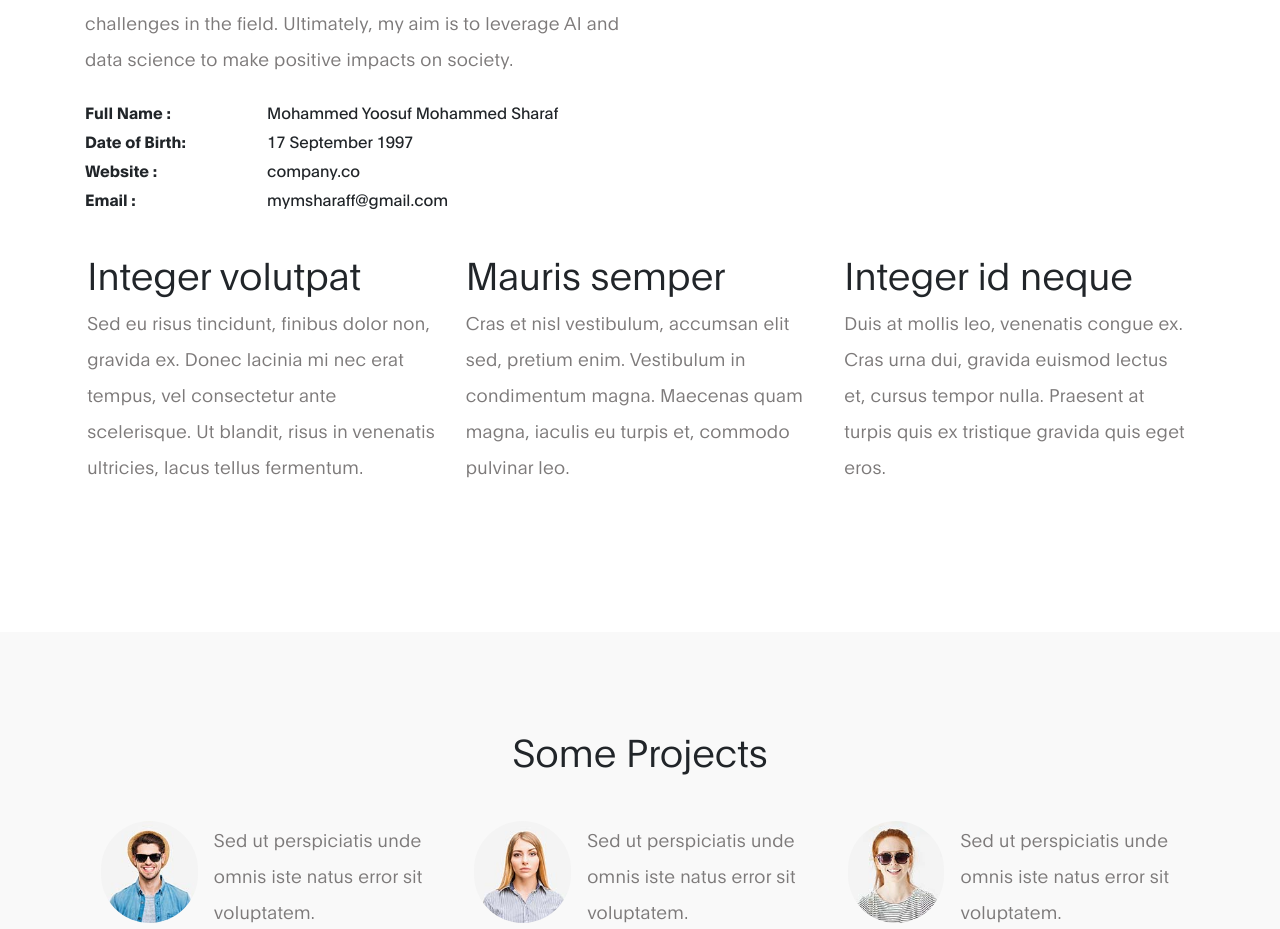
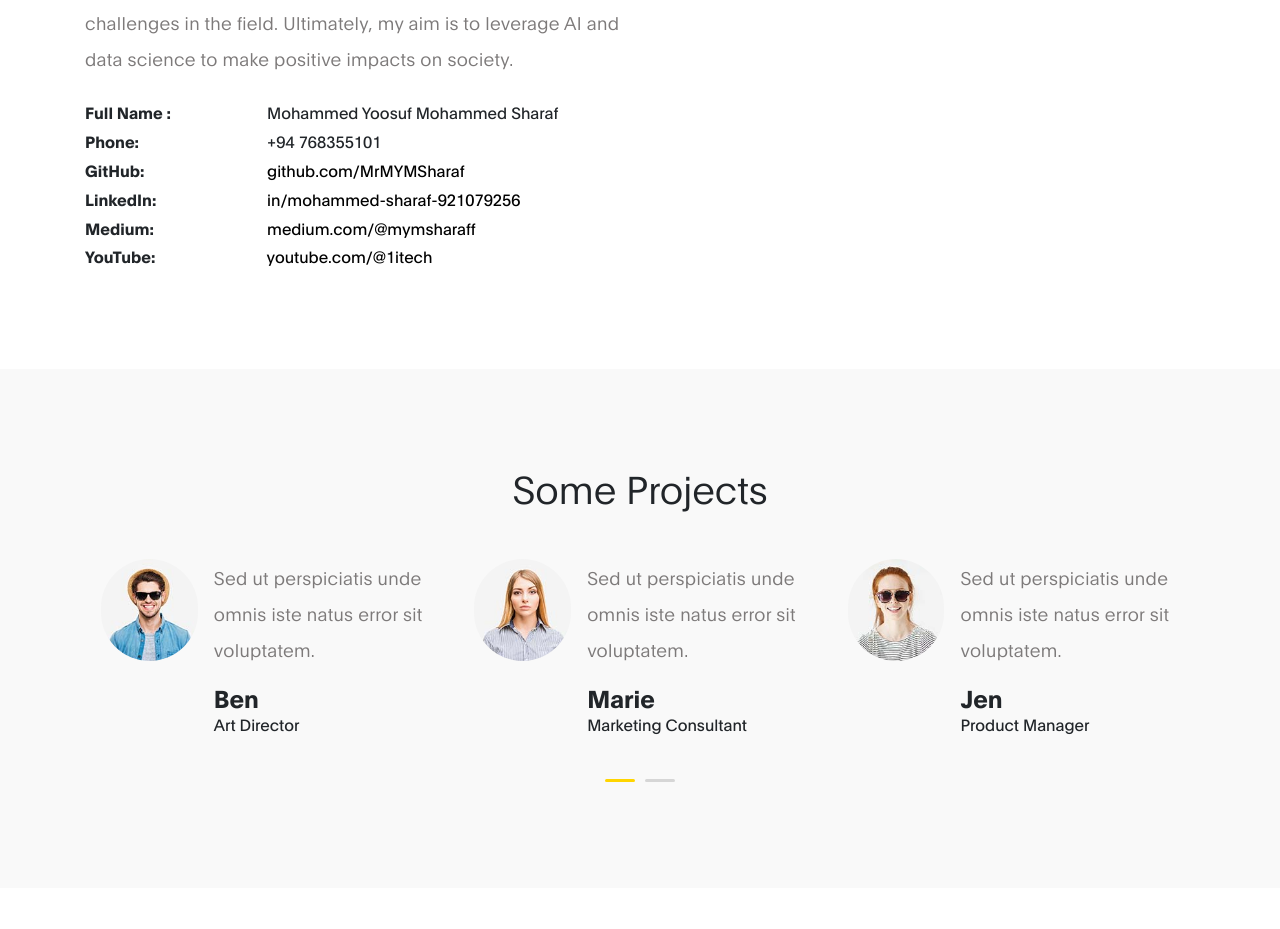
Before and after one commit to MrMYMSharaf/Sharaf-data-scientist-Portfolio, a plain HTML site: page index.html in a window 1280 px wide. Shown: the part 1390-2319 px from the top of the page. Drawn offline with Linux system fonts and the light colour scheme.

```diff
--- a/index.html
+++ b/index.html
@@ -107,14 +107,14 @@
 
                       Outside of work, I share my expertise through my personal website, GitHub repositories, and YouTube channel. I am eager to continue growing as a data scientist and tackling new challenges in the field. Ultimately, my aim is to leverage AI and data science to make positive impacts on society.</p>
 
-                    <ul class="mt-4 mb-5 mb-lg-0 profile-list list-unstyled">
+                    <ul class="mt-4 mb-5 mb-lg-0 profile-list list-unstyled ">
                         <li><strong>Full Name :</strong> Mohammed Yoosuf Mohammed Sharaf </li>
 
-                        <li><strong>Date of Birth:</strong> 17 September 1997</li>
-
-                        <li><strong>Website :</strong> company.co</li>
-
-                        <li><strong>Email :</strong> mymsharaff@gmail.com</li>
+                        <li><strong>Phone:</strong> +94 768355101</li>
+                        <li><strong>GitHub:</strong> <a href="https://github.com/MrMYMSharaf">github.com/MrMYMSharaf</a></li>
+                        <li><strong>LinkedIn:</strong> <a href="https://www.linkedin.com/in/mohammed-sharaf-921079256">in/mohammed-sharaf-921079256</a></li>
+                        <li><strong>Medium:</strong> <a href="https://medium.com/@mymsharaff">medium.com/@mymsharaff</a></li>
+                        <li><strong>YouTube:</strong> <a href="https://www.youtube.com/@1itech">youtube.com/@1itech</a></li>
                     </ul>
                 </div>
 
@@ -122,20 +122,6 @@
                     <img src="images/true-agency.jpg" class="about-image img-fluid" alt="Ben's Resume HTML Template">
                 </div>
 
-            </div>
-            <div class="row about-third">
-            	<div class="col-lg-4 col-md-4 col-12">
-                <h3>Integer volutpat</h3>
-                <p>Sed eu risus tincidunt, finibus dolor non, gravida ex. Donec lacinia mi nec erat tempus, vel consectetur ante scelerisque. Ut blandit, risus in venenatis ultricies, lacus tellus fermentum.</p>
-                </div>
-                <div class="col-lg-4 col-md-4 col-12">
-                <h3>Mauris semper</h3>
-                <p>Cras et nisl vestibulum, accumsan elit sed, pretium enim. Vestibulum in condimentum magna. Maecenas quam magna, iaculis eu turpis et, commodo pulvinar leo.</p>
-                </div>
-                <div class="col-lg-4 col-md-4 col-12">
-                <h3>Integer id neque</h3>
-                <p>Duis at mollis leo, venenatis congue ex. Cras urna dui, gravida euismod lectus et, cursus tempor nulla. Praesent at turpis quis ex tristique gravida quis eget eros.</p>
-                </div>
             </div>
         </div>
     </section>
```
